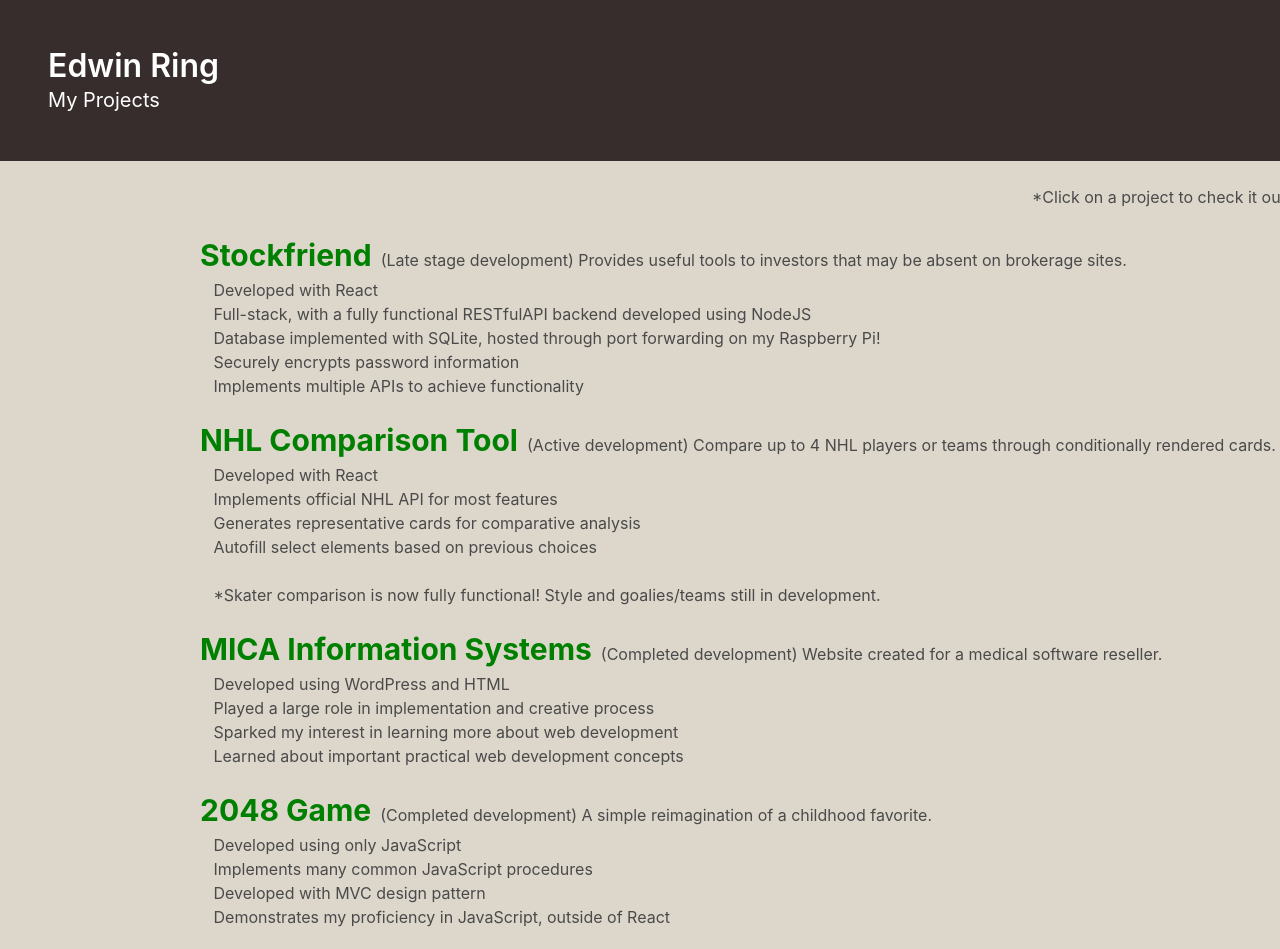
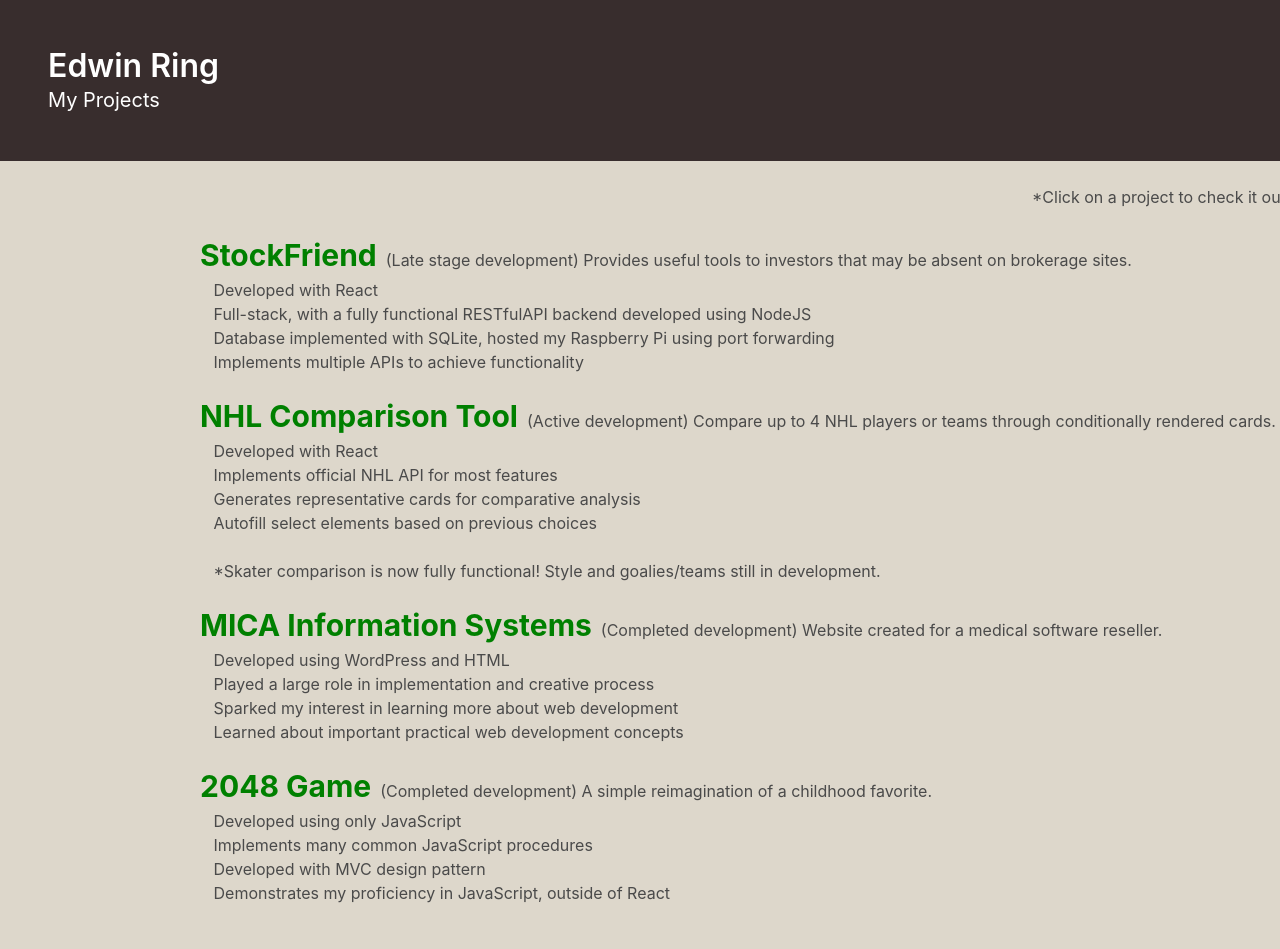
Before and after one commit to edwinn86/Resume-Website, a plain HTML site: page index.html in a window 1280 px wide. Shown: the top 949 px of the page. After the commit the page ends 925 px from the top, so only its background shows below. Drawn offline with nearby package versions, Linux system fonts and the light colour scheme.

Commit message:
Small update to text

```diff
--- a/index.html
+++ b/index.html
@@ -34,13 +34,12 @@
         <br />
 
         <div class="project">
-            <a href="http://www.edwinn86.me" target="_blank"><b class="projectName">Stockfriend</b></a><span>&nbsp&nbsp(Late stage
+            <a href="http://www.edwinn86.me" target="_blank"><b class="projectName">StockFriend</b></a><span>&nbsp&nbsp(Late stage
                 development) Provides useful tools to investors that may be absent on brokerage sites.</span>
             <ul>
                 <li>&nbsp&nbsp Developed with React</li>
                 <li>&nbsp&nbsp Full-stack, with a fully functional RESTfulAPI backend developed using NodeJS</li>
-                <li>&nbsp&nbsp Database implemented with SQLite, hosted through port forwarding on my Raspberry Pi!</li>
-                <li>&nbsp&nbsp Securely encrypts password information</li>
+                <li>&nbsp&nbsp Database implemented with SQLite, hosted my Raspberry Pi using port forwarding</li>
                 <li>&nbsp&nbsp Implements multiple APIs to achieve functionality</li>
             </ul>
 
```
